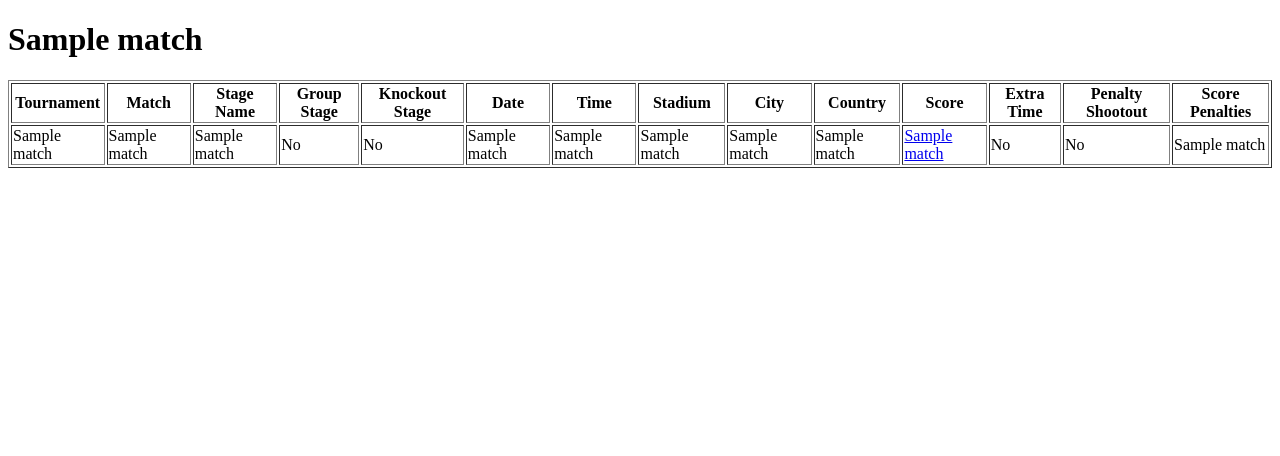
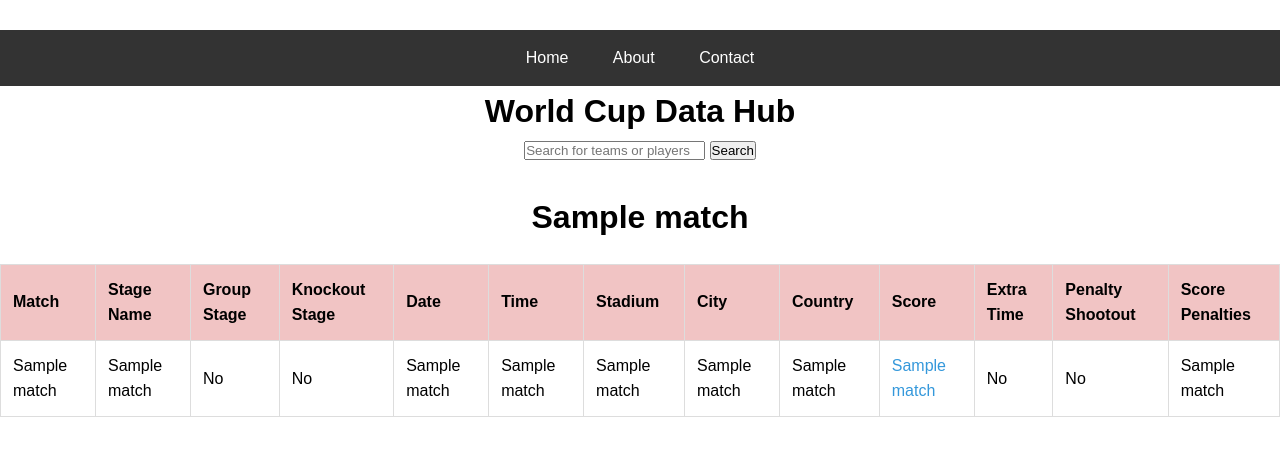
Before and after one commit to itudb2322/itudb2322, a Flask app: template app/templates/tournament.html in a window 1280 px wide. Shown: the top 456 px of the page. Run offline with Flask 3, Linux system fonts and the light colour scheme; the template is opened without the code that fills it: most values are stand-ins (such as "Sample title", 1, 10 or a date in 2020); parts of the project's set-up code (start-up, migrations or seed data) failed here and were passed over.

Commit message:
Updated style.css and html files to format tables

```diff
--- a/app/static/css/style.css
+++ b/app/static/css/style.css
@@ -68,3 +68,35 @@ footer {
     background-color: #3e8e41; /* Darker shade on hover */
     text-decoration: none; /* No underline on hover */
 }
+
+table {
+    width: 100%;
+    border-collapse: collapse;
+    margin-top: 20px;
+}
+
+table, th, td {
+    border: 1px solid #ddd;
+}
+
+th, td {
+    padding: 12px;
+    text-align: left;
+}
+
+th {
+    background-color: #f1c4c4;
+}
+
+a {
+    color: #3498db;
+    text-decoration: none;
+}
+
+a:hover {
+    text-decoration: underline;
+}
+
+tr:nth-child(odd) {background-color: #f2f2f2;}
+
+tr:hover {background-color: rgb(236, 213, 216);}
--- a/app/templates/tournament.html
+++ b/app/templates/tournament.html
@@ -4,13 +4,27 @@
     <meta charset="UTF-8">
     <meta name="viewport" content="width=device-width, initial-scale=1.0">
     <title>Tournament Details</title>
+    <link rel="stylesheet" href="{{ url_for('static', filename='css/style.css') }}">
 </head>
 <body>
-    <h1>{{ tournament[0][1] }}</h1>
+    <header>
+        <nav>
+            <ul>
+                <li><a href="/">Home</a></li>
+                <li><a href="/about">About</a></li>
+                <li><a href="/contact">Contact</a></li>
+            </ul>
+        </nav>
+        <h1>World Cup Data Hub</h1>
+        <div>
+            <input type="search" placeholder="Search for teams or players">
+            <button type="submit">Search</button>
+        </div>
+    </header>
+    <h1 style="text-align: center;">{{ tournament[0][2] }}</h1>
 
     <table border="1">
         <tr>
-            <th>Tournament</th>
             <th>Match</th>
             <th>Stage Name</th>
             <th>Group Stage</th>
@@ -27,7 +41,6 @@
         </tr>
         {% for match in tournament %}
         <tr>
-            <td>{{ match[2] }}</td>
             <td>{{ match[4] }}</td>
             <td>{{ match[5] }}</td>
             <td>{{ 'Yes' if match[7] else 'No' }}</td>
```
Also changed, not shown: app/templates/goals.html (+18 -3 lines), app/templates/tournaments.html (+16 -1 lines).
